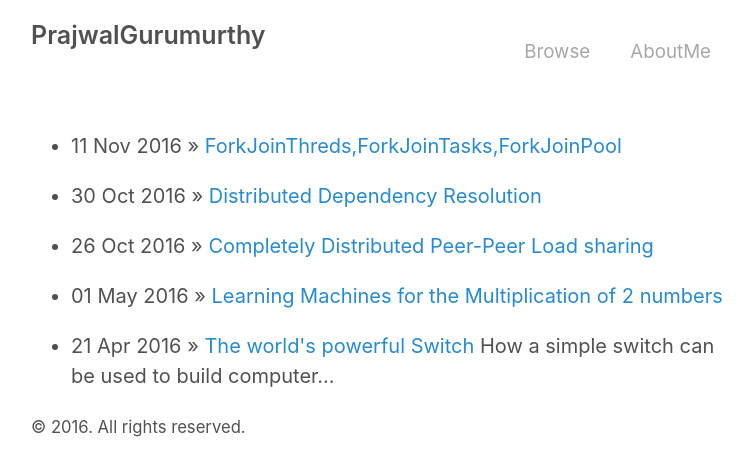
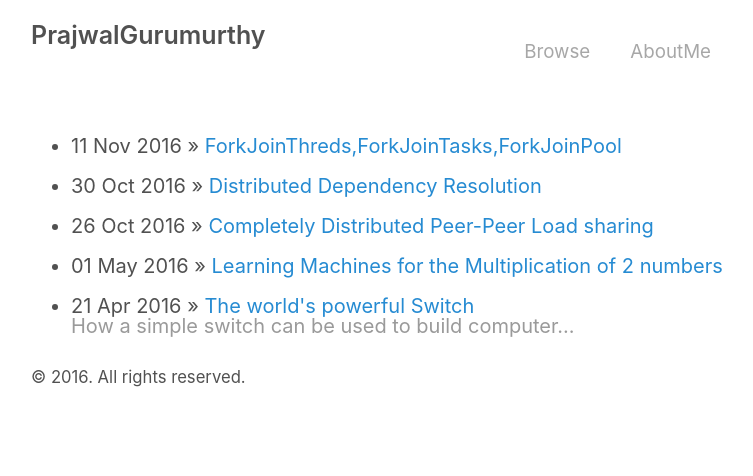
Before and after one commit to PrajwalGurumurthy/prajwalgurumurthy.github.io, a Jekyll site: the page built from notes/index.html, in a window 1280 px wide. Shown: the top 476 px of the page, without its empty margins (259-1012 px from the left). Built offline with Jekyll 4.4.1, drawn with Linux system fonts in a browser that asks for light colours.

Commit message:
desc test Please enter the commit message for your changes. Lines starting

```diff
--- a/_includes/post-list.html
+++ b/_includes/post-list.html
@@ -2,8 +2,8 @@
     {% for post in site.posts %}
     <ul class="listnotes list-unstyled">
       <li>
-          <span>{{ post.date | date_to_string }} &raquo;</span> <a href="{{ post.url }}">{{ post.title }}</a>
-          <span>{{post.description}}
+          <span>{{ post.date | date_to_string }} &raquo;</span> <a href="{{ post.url }}">{{ post.title }}</a><br>
+          <span class="description">{{post.description}}</span>
       </li>
     </ul>
     {% endfor %}
--- a/_sass/_posts.scss
+++ b/_sass/_posts.scss
@@ -31,6 +31,12 @@
   color: #9a9a9a;
 }
 
+.description {
+  display: block;
+  margin-top: -.5rem;
+  margin-bottom: 1rem;
+  color: #9a9a9a;
+}
 
 // Related posts
 .related {
```
